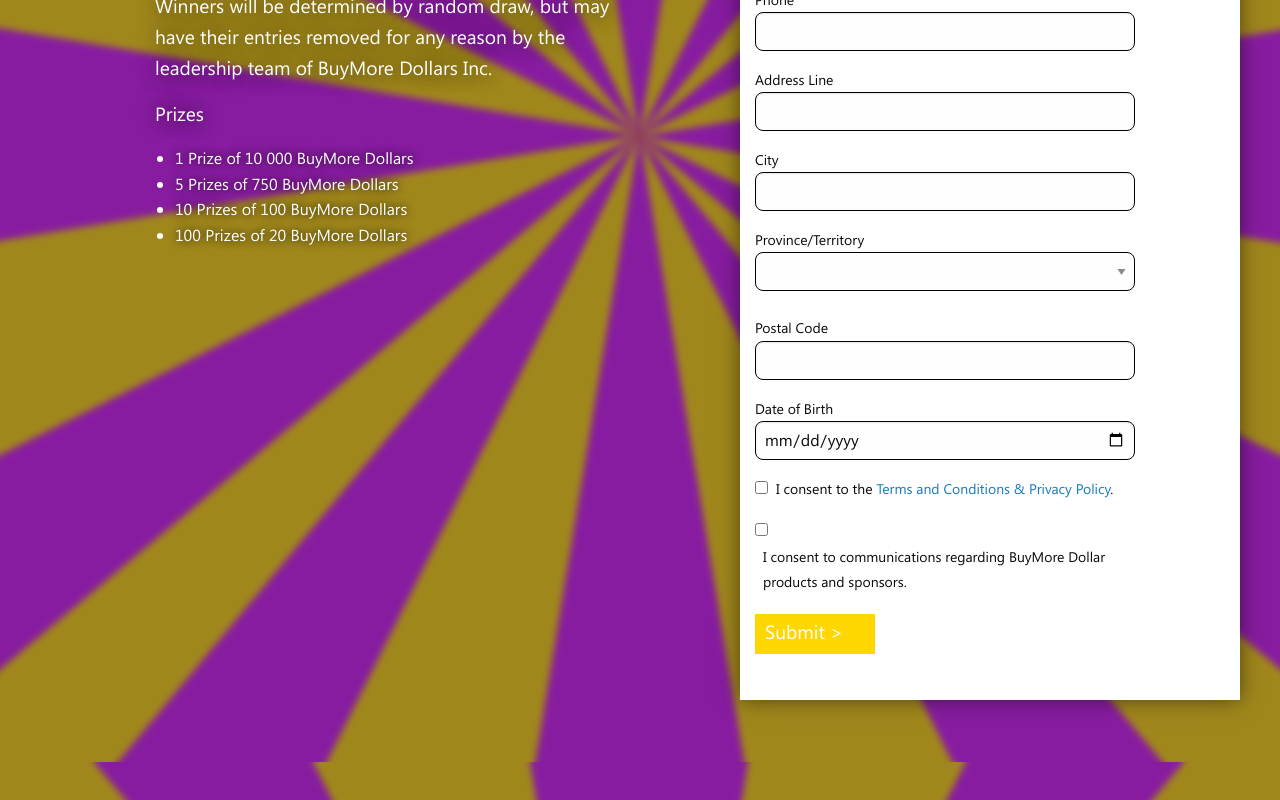
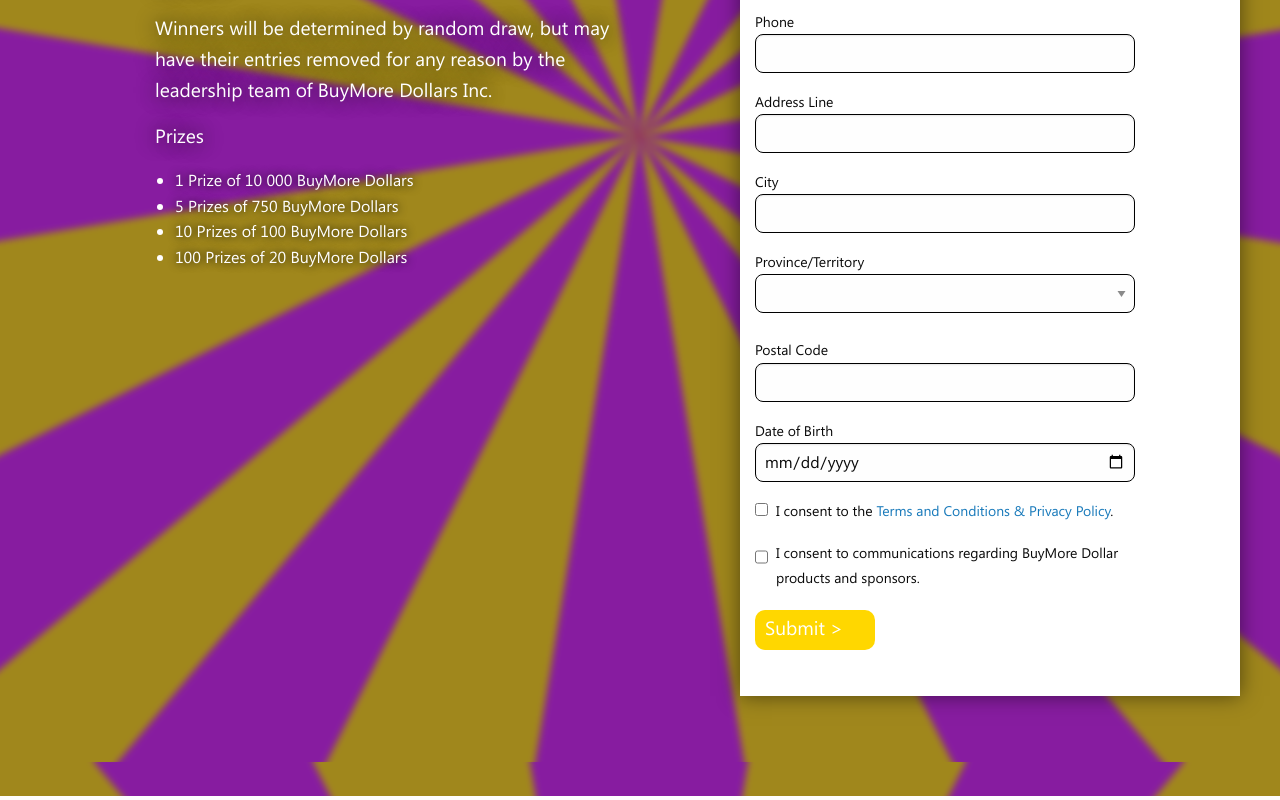
Before and after one commit to AshwinBalaje/scratch_win_react, a React (Create React App) app: page /#/form in a window 1280 px wide. Shown: the part 518-1318 px from the top of the page. Built offline with nearby package versions, Linux system fonts and the light colour scheme.

Commit message:
Modified styling and changed local storage to 1 min

```diff
--- a/src/App.css
+++ b/src/App.css
@@ -210,6 +210,12 @@
   padding-right: 90px;
 }
 
+.fieldContainer2 {
+  padding-right: 90px;
+  display: flex;
+  flex-direction: row;
+}
+
 .formField {
   border-radius: 8px;
   border: 1px solid black;
@@ -226,9 +232,30 @@
   border: none;
   height: 40px;
   width: 120px;
+  text-align: center;
+  cursor: pointer;
+  font-family: 'Segoe UI Regular';
+  /* line-height: 40px; */
+}
+
+#formSubmitBtn {
+  background-color: #FFD700;
+  margin-top: 20px;
+  margin-bottom: 10px;
+  padding-left: 10px;
+  color: white;
+  border-radius: 10px;
+  border: none;
+  height: 40px;
+  width: 120px;
   text-align: left;
   cursor: pointer;
+  font-family: 'Segoe UI Regular';
   /* line-height: 40px; */
+}
+
+#formSubmitBtn:hover {
+  background-color: #e2c104;
 }
 
 .submitBtn span,
@@ -308,7 +335,7 @@
 
 #logo {
   margin-top: 20px;
-  margin-bottom: 10px;
+  margin-bottom: 2rem;
   height: 120px;
   cursor: pointer;
 }
--- a/src/Form.js
+++ b/src/Form.js
@@ -72,7 +72,7 @@
 
         //write new expiry time to local storage
         const now = new Date();
-        const timeToExpire = 259200000; //60000 is 1 min, 259 200 000 is 72 hours
+        const timeToExpire = 60000; //60000 is 1 min, 259 200 000 is 72 hours
         localStorage.setItem('expiryTime', JSON.stringify(now.getTime() + timeToExpire));
         console.log('set new expiry time');
     }
@@ -166,12 +166,12 @@
                             <p id="termsCheckboxError" className="errMsg">{props.checkboxError}</p>
                         </div>
 
-                        <div className="fieldContainer">
+                        <div className="fieldContainer2">
                             <input type="checkbox" id="marketingCheckbox"/>
                             <label className="labelName">I consent to communications regarding BuyMore Dollar products and sponsors. </label><br/>
                         </div>
 
-                        <button type="submit" id="formSubmitBtn" className="btns submitBtn"><p>Submit<span>&#62;</span></p></button>
+                        <button type="submit" id="formSubmitBtn" className="submitBtn"><p>Submit<span>&#62;</span></p></button>
                         <p id="formError" className="errMsg">{formError}</p>
                     </form>
                 </div>
--- a/src/Home.js
+++ b/src/Home.js
@@ -22,23 +22,30 @@
 
                 <div className="large-12 small-12 cell homeBox">
                     <img src={HomeImage} alt="this is a home" id="homeImage"></img><br></br>
-                    <button id="confirmationBtn" className="submitBtn" onClick={goToForm}><p>Start<span>&#62;</span></p></button>
+                    <button id="confirmationBtn" className="submitBtn" onClick={goToForm}><p>Start  <span>&#62;</span></p></button>
                 </div>
 
-                <div className="homeBox ">
+                <div className="large-12 small-12 cell homeBox">
+                    <h2>Welcome to Buy More Dollars, the Greatest Online Scratch and Win Game in Canada</h2>
+                    <p>Here’s something for everyone to enjoy when playing Scratch game online! We offer more than any online Game in Canada, with secure banking that allows you to play with peace of mind.
+                        Every time you Win, the value of the jackpot increases, with potential winnings reaching up to 10000 BuyMore Dollars. All gaming, deposits, and withdrawals can be enjoyed with ease thanks to
+                        the safe and secure latest SSL encryption technology. You’ll never run out of amazing games to play and getting started is super simple at Buy More Dollars.</p>
+                </div>
+
+                <div className=" large-12 small-12 cell homeBox">
                         <h2 className="news">News</h2>
                         <div className="grid-x grid-margin-x grid-padding-x">
                                 <div className="cell large-4">
                                     <img src={News1} alt="Interior view of Taco Superstore"></img>
-                                <p>Taco Superstore won best restaurant of 2020 in Toronto!</p>
+                                    <h4>Taco Superstore won best restaurant of 2020 in Toronto!</h4>
                                 </div>
                                 <div className="cell large-4">
                                     <img src={News2} alt="Tray of burger and fries with card reader for payment"></img>
-                                <p>Glorbotronic Burgers has opened a new location in Oshawa!</p>
+                                    <h4>Glorbotronic Burgers has opened a new location in Oshawa!</h4>
                                 </div>
                                 <div className="cell large-4">
                                     <img src={News3} alt="Front view of Kickomatic Store"></img>
-                                <p>Fresh Kicks-o-matic Dispenso Booths is now open later on Sundays!</p>
+                                    <h4>Fresh Kicks-o-matic Dispenso Booths is now open later on Sundays!</h4>
                                 </div>
                         </div>
                 </div>
--- a/src/SkillTest.js
+++ b/src/SkillTest.js
@@ -41,7 +41,7 @@
                     <h3>10 + 25 = ?</h3>
                     <input type="text" onChange={handleAnswerChange} placeholder="Your Answer"/>
                     <p id="skillTestError" className="errMsg">{answerError}</p>
-                    <button id="confirmationBtn" className="submitBtn" onClick={goToWinPage}><p>Submit<span>&#62;</span></p></button>
+                    <button id="formSubmitBtn" className="submitBtn" onClick={goToWinPage}><p>Submit<span>&#62;</span></p></button>
                 </div>
             </div>
         </div>
--- a/src/ThanksNoGame.js
+++ b/src/ThanksNoGame.js
@@ -21,7 +21,7 @@
                 <div className="large-5 large-offset-1 small-10 small-offset-1 cell confirmBox">
                     <h2>Confirmation</h2>
                     <p>Thanks for registration. Unfortunately 72 hours has not passed since your last play. Please try again later.</p>
-                    <button id="confirmationBtn" className="submitBtn" onClick={goToHome}><p>Home<span>&#62;</span></p></button>
+                    <button id="formSubmitBtn" className="submitBtn" onClick={goToHome}><p>Home<span>&#62;</span></p></button>
                 </div>
 
             </div>
```
Lines whose indentation alone changed are shown as unchanged.
